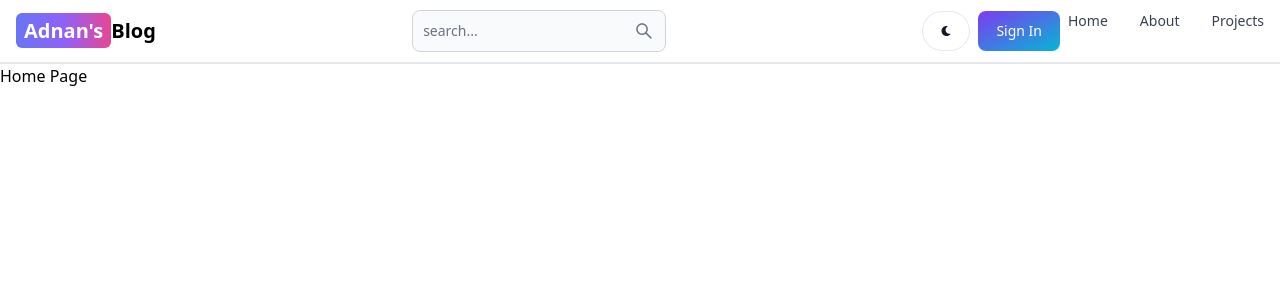
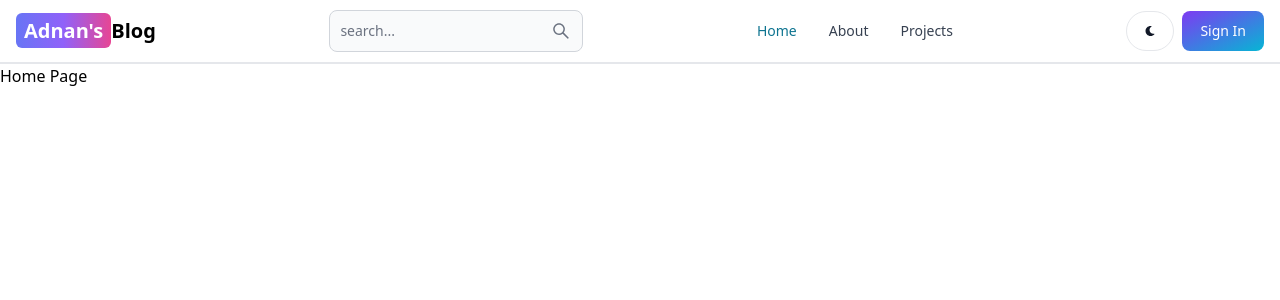
Before and after one commit to Adnan9750/Mern-Blog-App, a React (Vite) app in the folder client/: page / in a window 1280 px wide. Shown: the top 300 px of the page. Built offline with nearby package versions, Linux system fonts and the light colour scheme.

Commit message:
header complete

```diff
--- a/client/src/components/Header.jsx
+++ b/client/src/components/Header.jsx
@@ -1,9 +1,10 @@
 import { Button, Navbar, NavbarLink, TextInput } from 'flowbite-react'
-import { Link } from 'react-router-dom'
+import { Link, useLocation } from 'react-router-dom'
 import { AiOutlineSearch } from "react-icons/ai";
 import {FaMoon} from "react-icons/fa"
 
 const Header = () => {
+    const path = useLocation().pathname;
   return (
     <>
       <Navbar className='border-b-2'>
@@ -39,24 +40,25 @@
                     Sign In
                 </Button>
             </Link>
-            <Navbar.Collapse>
-                <Navbar.Link>
+            <Navbar.Toggle />
+        </div>
+        <Navbar.Collapse>
+                <Navbar.Link active={path === '/'} as={'div'}>
                     <Link to='/'>
                         Home
                     </Link>
                 </Navbar.Link>
-                <Navbar.Link>
+                <Navbar.Link active={path === '/about'} as={'div'}>
                     <Link to='/about'>
                         About
                     </Link>
                 </Navbar.Link>
-                <Navbar.Link>
+                <Navbar.Link active={path === '/project'} as={'div'}>
                     <Link to='/projects'>
                         Projects
                     </Link>
                 </Navbar.Link>
             </Navbar.Collapse>
-        </div>
       </Navbar>
     </>
   )
```
